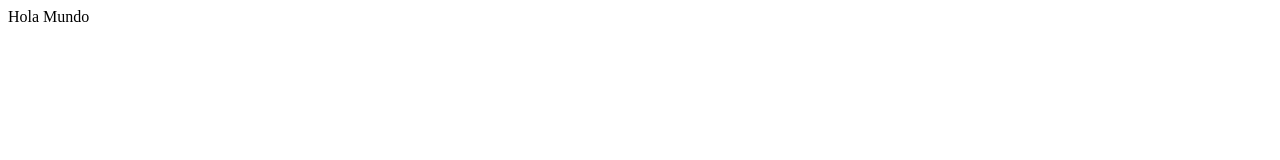
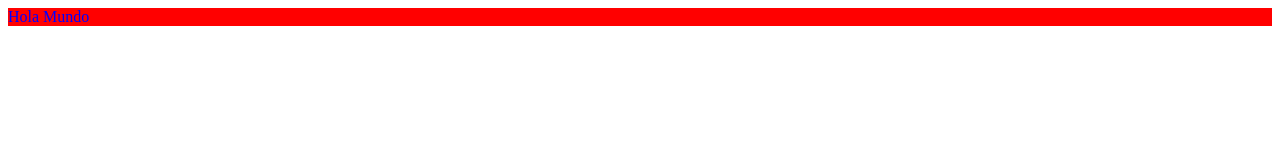
Before and after one commit to 0wlboy/sass-practica, a plain HTML site: page SASS/index.html in a window 1280 px wide. Drawn offline with Linux system fonts and the light colour scheme.

Commit message:
correcion de errores

```diff
--- a/SASS/index.html
+++ b/SASS/index.html
@@ -6,7 +6,7 @@
     <title>Document</title>
 </head>
 <body>
-    <div id="inical">
+    <div id="inicial">
         <p>Hola Mundo</p>
     </div>
 </body>
--- a/SASS/styles/styles.sass
+++ b/SASS/styles/styles.sass
@@ -1,7 +1,7 @@
 /*
     mi primera variable
 
-$base-color:blue
+$base-color: blue
 
 #inicial
     color: $base-color
```
